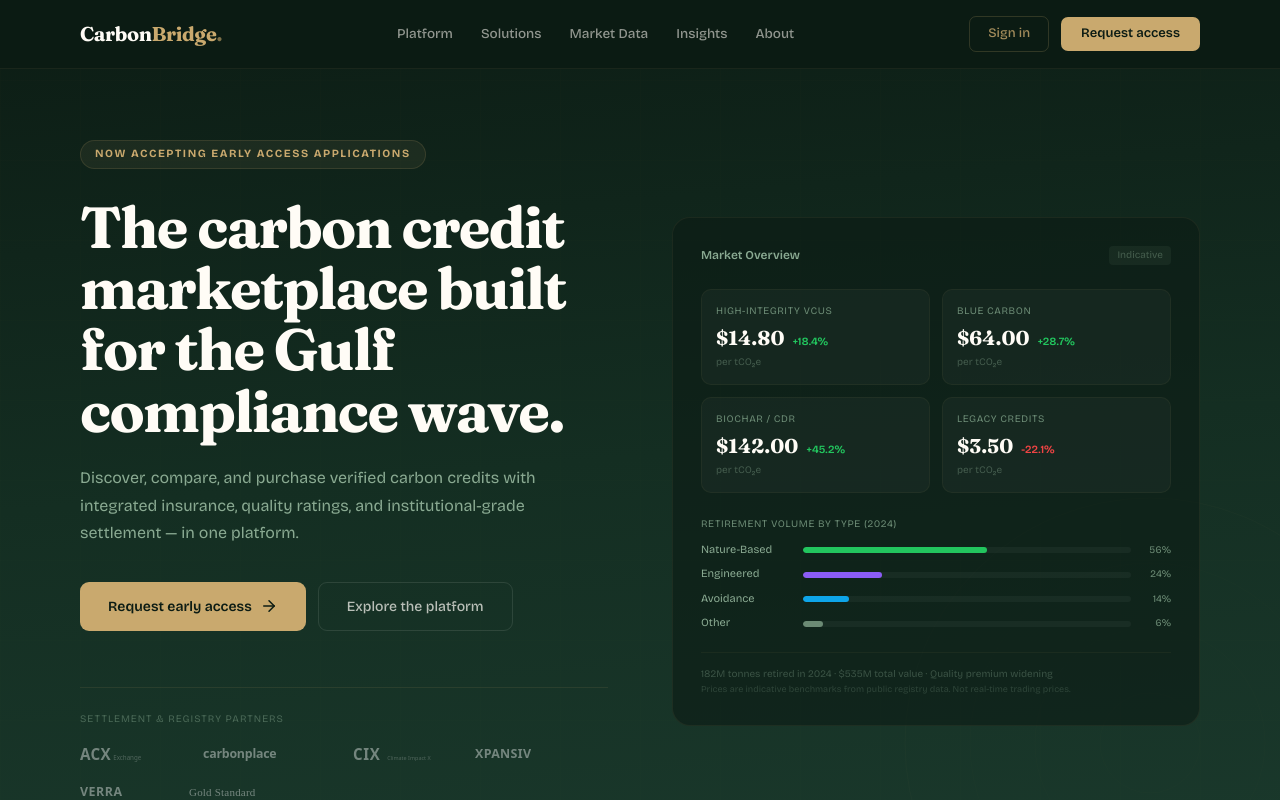
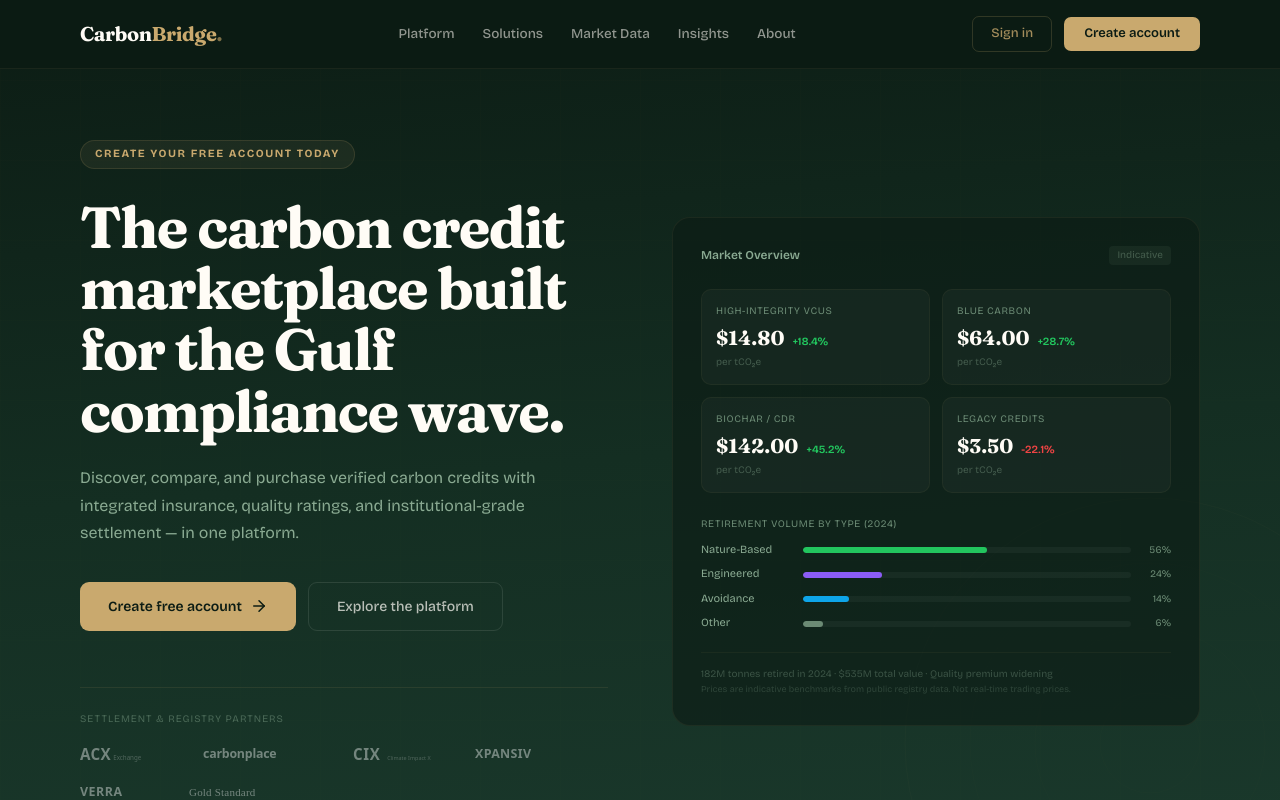
Before and after one commit to lineage007/carbonbridge-web, a Next.js app: page / in a window 1280 px wide. Shown: the top 800 px of the page. Built offline with nearby package versions, Linux system fonts and the light colour scheme.

Commit message:
homepage: update all CTAs to real product pages (/marketplace, /register, /checkout)

```diff
--- a/src/app/page.tsx
+++ b/src/app/page.tsx
@@ -145,11 +145,11 @@ export default function Home() {
           </div>
 
           <div className="hidden lg:flex items-center gap-3">
-            <a href="#contact" style={{ fontFamily: bg, fontSize: '13px', fontWeight: 500, color: 'rgba(201,169,110,0.8)', padding: '7px 18px', border: '1px solid rgba(201,169,110,0.2)', borderRadius: '7px' }} className="hover:border-[rgba(201,169,110,0.5)] hover:text-[#C9A96E] transition-all duration-300">
+            <a href="/register" style={{ fontFamily: bg, fontSize: '13px', fontWeight: 500, color: 'rgba(201,169,110,0.8)', padding: '7px 18px', border: '1px solid rgba(201,169,110,0.2)', borderRadius: '7px' }} className="hover:border-[rgba(201,169,110,0.5)] hover:text-[#C9A96E] transition-all duration-300">
               Sign in
             </a>
             <a href="#contact" style={{ fontFamily: bg, fontSize: '13px', fontWeight: 600, color: 'var(--forest-deep)', background: '#C9A96E', padding: '7px 20px', borderRadius: '7px' }} className="hover:brightness-110 transition-all duration-200">
-              Request access
+              Create account
             </a>
           </div>
 
@@ -181,7 +181,7 @@ export default function Home() {
             <div>
               <div className="flex items-center gap-3 mb-7">
                 <span style={{ fontFamily: bg, fontSize: '11px', fontWeight: 700, color: '#C9A96E', letterSpacing: '0.14em', textTransform: 'uppercase', background: 'rgba(201,169,110,0.08)', border: '1px solid rgba(201,169,110,0.15)', padding: '5px 14px', borderRadius: '100px' }}>
-                  Now accepting early access applications
+                  Create your free account today
                 </span>
               </div>
 
@@ -194,10 +194,10 @@ export default function Home() {
               </p>
 
               <div className="flex flex-wrap gap-3 mb-14">
-                <a href="#contact" style={{ fontFamily: bg, fontSize: '14px', fontWeight: 600, color: 'var(--forest-deep)', background: '#C9A96E', padding: '13px 28px', borderRadius: '9px', display: 'inline-flex', alignItems: 'center', gap: '8px' }} className="hover:brightness-110 transition-all duration-200">
-                  Request early access {icons.arrow}
+                <a href="/register" style={{ fontFamily: bg, fontSize: '14px', fontWeight: 600, color: 'var(--forest-deep)', background: '#C9A96E', padding: '13px 28px', borderRadius: '9px', display: 'inline-flex', alignItems: 'center', gap: '8px' }} className="hover:brightness-110 transition-all duration-200">
+                  Create free account {icons.arrow}
                 </a>
-                <a href="#platform" style={{ fontFamily: bg, fontSize: '14px', fontWeight: 500, color: 'rgba(255,252,246,0.7)', padding: '13px 28px', borderRadius: '9px', border: '1px solid rgba(255,252,246,0.1)' }} className="hover:border-white/25 hover:text-white transition-all duration-300">
+                <a href="/marketplace" style={{ fontFamily: bg, fontSize: '14px', fontWeight: 500, color: 'rgba(255,252,246,0.7)', padding: '13px 28px', borderRadius: '9px', border: '1px solid rgba(255,252,246,0.1)' }} className="hover:border-white/25 hover:text-white transition-all duration-300">
                   Explore the platform
                 </a>
               </div>
@@ -478,7 +478,7 @@ export default function Home() {
               Illustrative listings. Prices based on public voluntary carbon market data (Ecosystem Marketplace, ACX).
             </p>
             <div className="text-center pt-2">
-              <a href="#contact" style={{ fontFamily: bg, fontSize: '13px', fontWeight: 600, color: 'var(--forest)', display: 'inline-flex', alignItems: 'center', gap: '6px' }} className="hover:underline">
+              <a href="/marketplace" style={{ fontFamily: bg, fontSize: '13px', fontWeight: 600, color: 'var(--forest)', display: 'inline-flex', alignItems: 'center', gap: '6px' }} className="hover:underline">
                 Browse all credits {icons.arrow}
               </a>
             </div>
@@ -614,7 +614,7 @@ export default function Home() {
             <a href="mailto:hello@carbonbridge.ae" style={{ fontFamily: bg, fontSize: '14px', fontWeight: 600, color: 'var(--forest-deep)', background: '#C9A96E', padding: '14px 32px', borderRadius: '9px', display: 'inline-flex', alignItems: 'center', gap: '8px' }} className="hover:brightness-110 transition-all duration-200">
               Contact our team {icons.arrow}
             </a>
-            <a href="#platform" style={{ fontFamily: bg, fontSize: '14px', fontWeight: 500, color: 'rgba(255,252,246,0.7)', padding: '14px 32px', borderRadius: '9px', border: '1px solid rgba(255,252,246,0.1)' }} className="hover:border-white/25 transition-all">
+            <a href="/marketplace" style={{ fontFamily: bg, fontSize: '14px', fontWeight: 500, color: 'rgba(255,252,246,0.7)', padding: '14px 32px', borderRadius: '9px', border: '1px solid rgba(255,252,246,0.1)' }} className="hover:border-white/25 transition-all">
               Explore the platform
             </a>
           </div>
```
